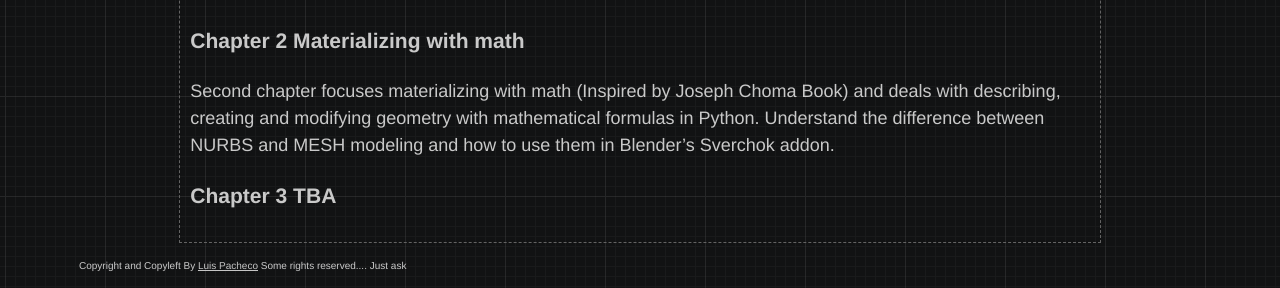
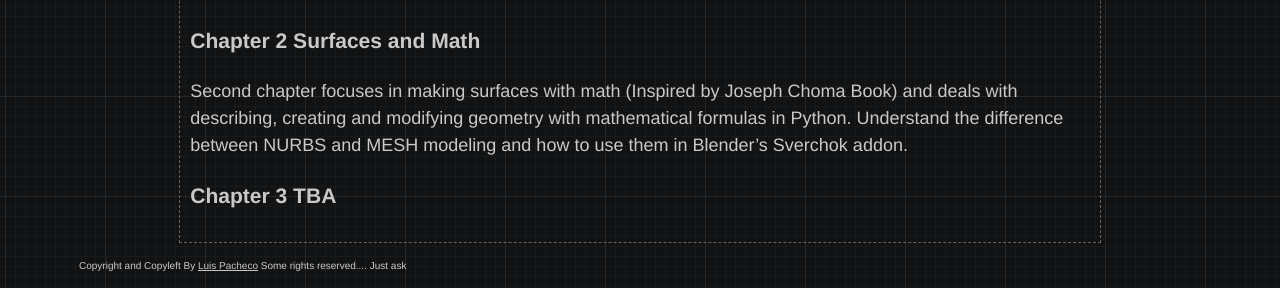
Before and after one commit to luigipacheco/neogrid, a Jekyll site: the page built from _posts/2021-03-14-computational design.markdown, in a window 1280 px wide, cut to the strip 809-1097 px from the top of the page. Built offline with Jekyll 4.4.1, drawn with Linux system fonts in a browser that asks for light colours; nearby versions of some CDN libraries; some web fonts are replaced.

Commit message:
added mask

```diff
--- a/_posts/2021-03-14-computational design.markdown
+++ b/_posts/2021-03-14-computational design.markdown
@@ -16,8 +16,8 @@ The first chapter's goal is to understand the basics of Blender's interface for
 
 <iframe width="560" height="315" src="https://www.youtube.com/embed/videoseries?list=PLci9ZcluzNLoRcoZGMugT3x0n0r2vrYMQ" title="YouTube video player" frameborder="0" allow="accelerometer; autoplay; clipboard-write; encrypted-media; gyroscope; picture-in-picture" allowfullscreen></iframe>
 
-### Chapter 2 Materializing with math
+### Chapter 2 Surfaces and Math
 
-Second chapter focuses materializing with math (Inspired by Joseph Choma Book) and deals with describing, creating and modifying geometry with mathematical formulas in Python. Understand the difference between NURBS and MESH modeling and how to use them in Blender's Sverchok addon.
+Second chapter focuses in making surfaces with math (Inspired by Joseph Choma Book) and deals with describing, creating and modifying geometry with mathematical formulas in Python. Understand the difference between NURBS and MESH modeling and how to use them in Blender's Sverchok addon.
 
 ### Chapter 3 TBA
```
Also changed, not shown: _posts/2020-04-07-MMAsk.md (+1 -3 lines).
